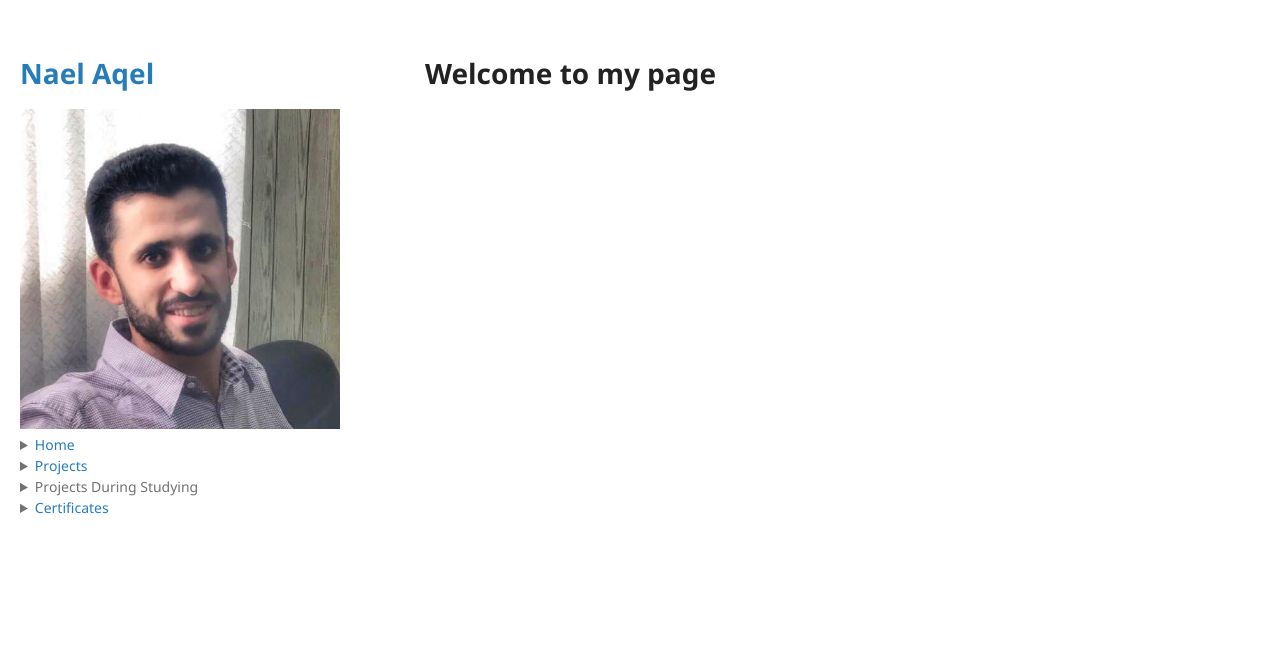
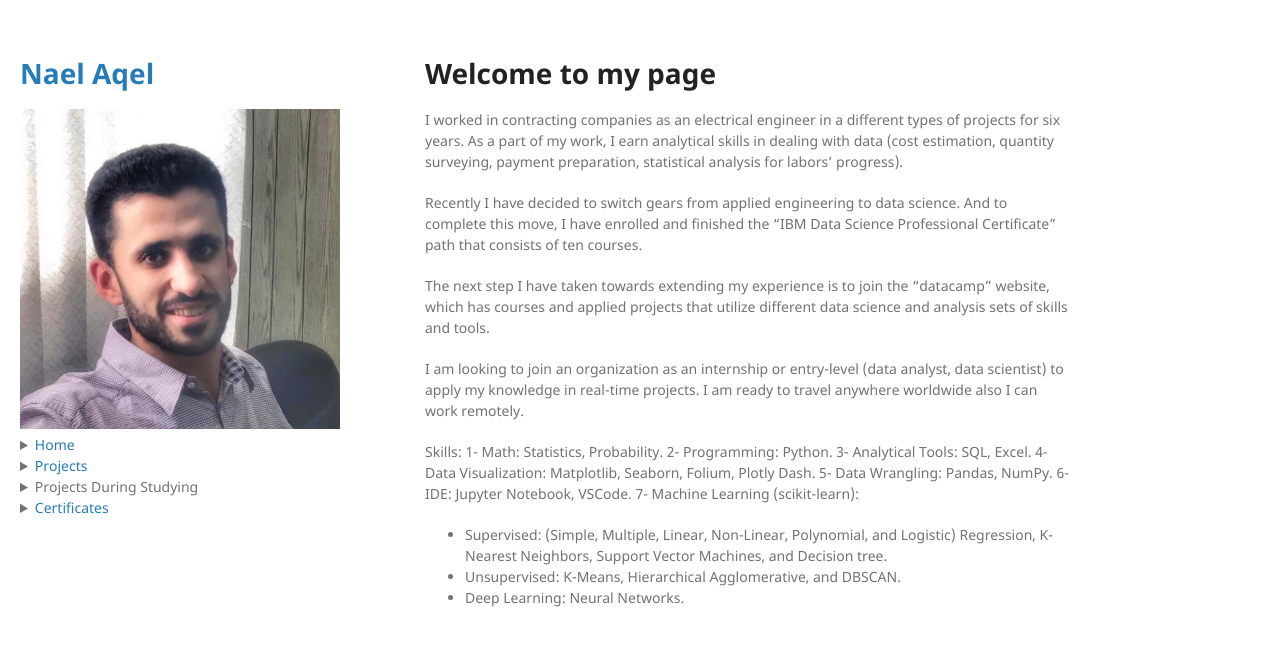
Before and after one commit to NaelAqel/naelaqel.github.io, a Jekyll site: the page built from Home.md, in a window 1280 px wide. Shown: the top 646 px of the page. Built offline with Jekyll 4.4.1, drawn with Linux system fonts in a browser that asks for light colours.

Commit message:
Add intro

```diff
--- a/Home.md
+++ b/Home.md
@@ -3,3 +3,23 @@ layout: default
 ---
 <section1></section1>
 # Welcome to my page
+
+I worked in contracting companies as an electrical engineer in a different types of projects for six years. As a part of my work, I earn analytical skills in dealing with data (cost estimation, quantity surveying, payment preparation, statistical analysis for labors' progress).
+
+Recently I have decided to switch gears from applied engineering to data science. And to complete this move, I have enrolled and finished the "IBM Data Science Professional Certificate" path that consists of ten courses.
+
+The next step I have taken towards extending my experience is to join the "datacamp" website, which has courses and applied projects that utilize different data science and analysis sets of skills and tools.
+
+I am looking to join an organization as an internship or entry-level (data analyst, data scientist) to apply my knowledge in real-time projects. I am ready to travel anywhere worldwide also I can work remotely.
+
+Skills:
+1- Math: Statistics, Probability.
+2- Programming: Python.
+3- Analytical Tools: SQL, Excel.
+4- Data Visualization: Matplotlib, Seaborn, Folium, Plotly Dash.
+5- Data Wrangling: Pandas, NumPy.
+6- IDE: Jupyter Notebook, VSCode.
+7- Machine Learning (scikit-learn):
+- Supervised: (Simple, Multiple, Linear, Non-Linear, Polynomial, and Logistic) Regression, K-Nearest Neighbors, Support Vector Machines, and Decision tree.
+- Unsupervised: K-Means, Hierarchical Agglomerative, and DBSCAN.
+- Deep Learning: Neural Networks.
```
